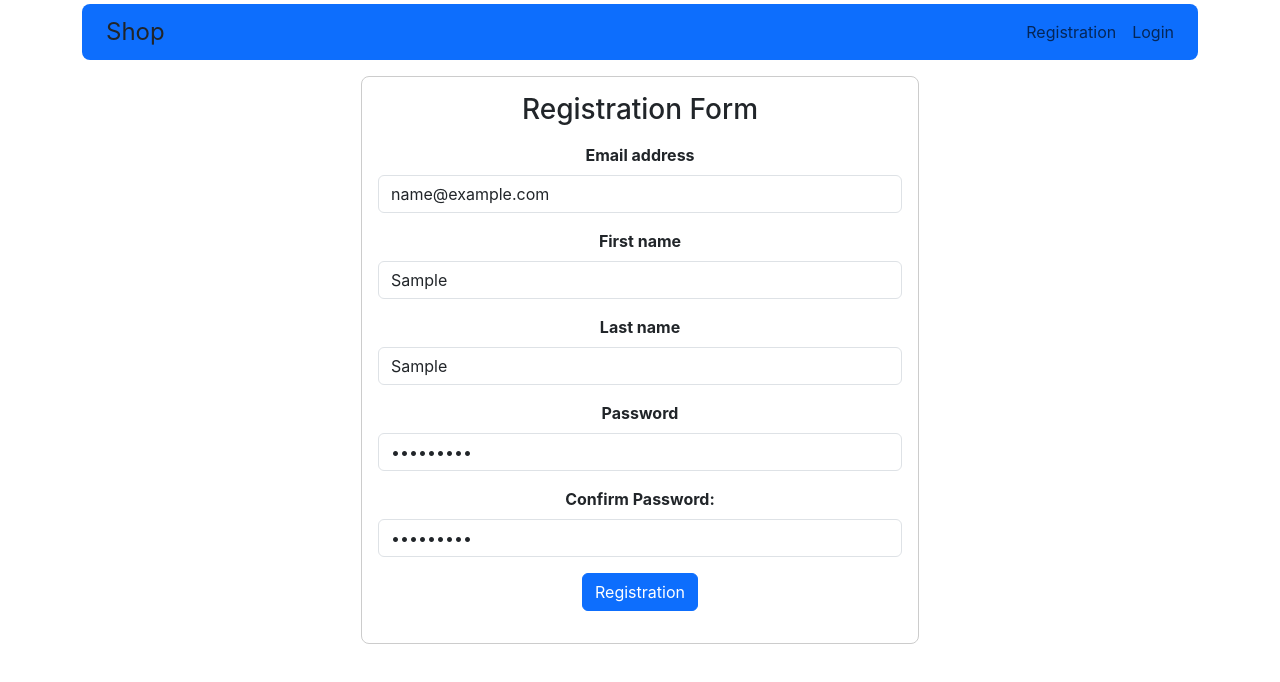
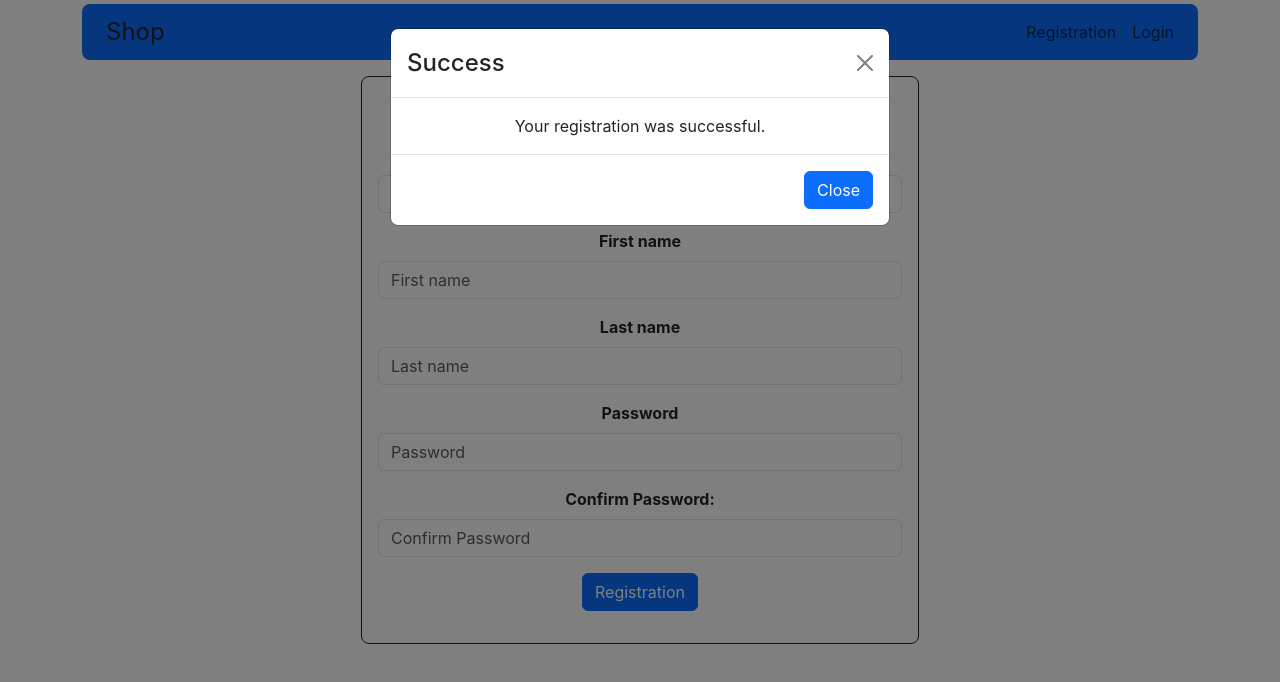
Before and after one commit to HaidaDaniel/TestProject, a React (Create React App) app: page /registration in a window 1280 px wide. Both pictures are taken after typing "name@example.com", "Sample", "Sample", "Sample123", "Sample123" into the empty fields and a click on the button "Registration". Shown: the top 682 px of the page. Built offline with nearby package versions, Linux system fonts and the light colour scheme.

Commit message:
add fake registration

```diff
--- a/package.json
+++ b/package.json
@@ -7,16 +7,18 @@
     "@testing-library/react": "^13.4.0",
     "@testing-library/user-event": "^13.5.0",
     "bootstrap": "^5.3.1",
+    "formik": "^2.4.5",
     "react": "^18.2.0",
     "react-bootstrap": "^2.8.0",
     "react-dom": "^18.2.0",
     "react-redux": "^8.1.2",
-    "react-router-dom": "^6.15.0",
+    "react-router-dom": "^6.16.0",
     "react-scripts": "5.0.1",
     "redux": "^4.2.1",
     "redux-saga": "^1.2.3",
     "styled-components": "^6.0.7",
-    "web-vitals": "^2.1.4"
+    "web-vitals": "^2.1.4",
+    "yup": "^1.2.0"
   },
   "scripts": {
     "start": "react-scripts start",
--- a/src/components/ComentsBlock.jsx
+++ b/src/components/ComentsBlock.jsx
@@ -3,6 +3,7 @@ import PropTypes from 'prop-types'
 import { Stack } from 'react-bootstrap'
 
 import { Comment } from './index'
+import { commentShape } from './PropTypes/DetailedProductShape'
 import { StyledCommentsBlock } from '../styled/CommentsBlockStyles'
 
 function CommentsBlock({ comments }) {
@@ -29,5 +30,5 @@ function CommentsBlock({ comments }) {
 export default CommentsBlock
 
 CommentsBlock.propTypes = {
-  comments: PropTypes.array.isRequired,
+  comments: PropTypes.arrayOf(PropTypes.shape(commentShape)).isRequired,
 }
--- a/src/components/Header.jsx
+++ b/src/components/Header.jsx
@@ -54,3 +54,5 @@ function Header() {
 }
 
 export default Header
+
+Header.propTypes = {}
--- a/src/components/LoginBody.jsx
+++ b/src/components/LoginBody.jsx
@@ -2,7 +2,7 @@
 import { Row } from 'react-bootstrap'
 import { Formik, Form, Field, ErrorMessage } from 'formik'
 import * as Yup from 'yup'
-import { useDispatch, useSelector } from 'react-redux'
+import { useDispatch } from 'react-redux'
 
 import { loginRequest } from '../redux/auth'
 import {
@@ -27,7 +27,6 @@ function LoginBody() {
 
   const handleSubmitForm = (values) => {
     dispatch(loginRequest(values))
-    console.log(values)
   }
 
   return (
@@ -75,3 +74,5 @@ function LoginBody() {
 }
 
 export default LoginBody
+
+LoginBody.propTypes = {}
--- a/src/components/RegistrationBody.jsx
+++ b/src/components/RegistrationBody.jsx
@@ -1,8 +1,9 @@
 /** @format */
-
-import { Row } from 'react-bootstrap'
+import { useState } from 'react'
+import { Row, Modal, Button } from 'react-bootstrap'
 import { Formik, Form, Field, ErrorMessage } from 'formik'
 import * as Yup from 'yup'
+import { useNavigate } from 'react-router-dom'
 
 import {
   StyledCol,
@@ -15,6 +16,9 @@ import {
 } from '../styled/RegistrationBodyStyles'
 
 function RegistrationBody() {
+  const [isSuccess, setIsSuccess] = useState(false)
+  let navigate = useNavigate()
+
   const validationSchema = Yup.object().shape({
     email: Yup.string()
       .email('Please enter a valid email address')
@@ -28,6 +32,24 @@ function RegistrationBody() {
       .oneOf([Yup.ref('password'), null], 'Passwords must match')
       .required('This field is required'),
   })
+
+  const handleSubmit = async (values, { resetForm }) => {
+    try {
+      setTimeout(() => {
+        console.log(values)
+        setIsSuccess(true)
+        resetForm()
+      }, 500)
+    } catch (error) {
+      console.error(error)
+    }
+  }
+  const handleCloseModal = () => {
+    setIsSuccess(false)
+    setTimeout(() => {
+      navigate('/')
+    }, 500)
+  }
 
   return (
     <Row>
@@ -43,9 +65,8 @@ function RegistrationBody() {
               confirmPassword: '',
             }}
             validationSchema={validationSchema}
-            onSubmit={(values) => {
-              console.log(values)
-            }}>
+            onSubmit={handleSubmit}>
+            {({ isValid }) => (
               <Form>
                 <StyledFormGroup>
                   <StyledFormLabel>Email address</StyledFormLabel>
@@ -95,11 +116,26 @@ function RegistrationBody() {
                   />
                   <ErrorMessage name='confirmPassword' component='div' />
                 </StyledFormGroup>
-              <StyledSubmitButton variant='primary' type='submit'>
+                <StyledSubmitButton
+                  variant='primary'
+                  type='submit'
+                  disabled={!isValid}>
                   Registration
                 </StyledSubmitButton>
               </Form>
+            )}
           </Formik>
+          <Modal show={isSuccess} onHide={handleCloseModal}>
+            <Modal.Header closeButton>
+              <Modal.Title>Success</Modal.Title>
+            </Modal.Header>
+            <Modal.Body>Your registration was successful.</Modal.Body>
+            <Modal.Footer>
+              <Button variant='primary' onClick={handleCloseModal}>
+                Close
+              </Button>
+            </Modal.Footer>
+          </Modal>
         </StyledCol>
       </StyledFormContainer>
     </Row>
@@ -107,3 +143,5 @@ function RegistrationBody() {
 }
 
 export default RegistrationBody
+
+RegistrationBody.propTypes = {}
--- a/src/styled/LoginBodyStyles.js
+++ b/src/styled/LoginBodyStyles.js
@@ -12,7 +12,7 @@ export const StyledFormContainer = styled.div`
 
 export const StyledCol = styled(Col)`
   margin: 0 auto;
-  border: 1px solid #ccc;
+  border: 1px solid ${(props) => props.theme.colors.normal};
   border-radius: 8px;
   padding-top: 1rem;
 `;
--- a/src/styled/ProductItemStyles.js
+++ b/src/styled/ProductItemStyles.js
@@ -40,7 +40,7 @@ export const ProductImageBox = styled.div`
 export const ProductName = styled.p`
 margin: 0;
   text-decoration: none;
-  color: #212529;
+  color: ${(props) => props.theme.colors.normal};
 `;
 
 export const StyledCardTitle = styled(Card.Title)`
@@ -52,7 +52,7 @@ export const StyledCardTitle = styled(Card.Title)`
 
 export const StyledLink = styled(Link)`
   text-decoration: none;
-  color: #212529;
+  color: ${(props) => props.theme.colors.normal};
 
   &:hover {
     text-decoration: underline;
--- a/src/styled/ProductPageBodyStyled.js
+++ b/src/styled/ProductPageBodyStyled.js
@@ -3,8 +3,8 @@ export const StyledDivOfProduct = styled.div`
 margin-top:2rem`
 
 export const StyledImgOfProduct = styled.img`
-border-right: 1px solid grey;
-border-bottom: 1px solid grey;
+border-right: 1px solid ${(props) => props.theme.colors.normal};
+border-bottom: 1px solid ${(props) => props.theme.colors.normal};
 padding-right: 2rem;
 padding-bottom: 2rem;
 margin-bottom: 2rem;
--- a/src/styled/RatingStarsStyles.js
+++ b/src/styled/RatingStarsStyles.js
@@ -8,23 +8,23 @@ export const RatingStarsContainer = styled.div`
 
 export const Star = styled.span`
   font-size: 24px;
-  color: #ccc;
+  color: ${(props) => props.theme.colors.normal};
 `;
 
 export const FilledStar = styled(Star)`
-  color: ${props => props.color || props.theme.colors.golden};
+  color: ${props => props.theme.colors.golden};
 `;
 
 export const HalfFilled = styled.span`
   position: relative;
-  color: ${props => props.color || props.theme.colors.golden};
+  color: ${props => props.theme.colors.golden};
   content: "\2605";
   font-size: 20px;
   position: absolute;
   left: 0;
   width: 100%;
   overflow: hidden;
-  color:${props => props.color || props.theme.colors.golden};
+  color:${props => props.theme.colors.golden};
 `;
 
 export const InputRating = styled.input`
--- a/src/styled/RegistrationBodyStyles.js
+++ b/src/styled/RegistrationBodyStyles.js
@@ -7,7 +7,7 @@ export const StyledFormContainer = styled.div`
 
 export const StyledCol = styled(Col)`
   margin: 0 auto;
-  border: 1px solid #ccc;
+  border: 1px solid ${(props) => props.theme.colors.normal};
   border-radius: 8px;
   padding: 1rem;
 `;
```
Also changed, not shown: src/redux/auth.js (+4 -4 lines), 1 other file (tests, documents, lock files or other folders). Lines whose indentation alone changed are shown as unchanged.
